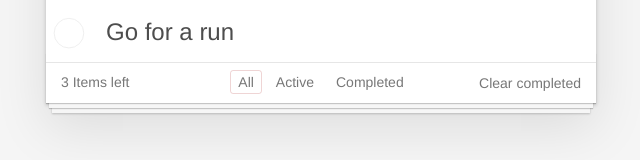
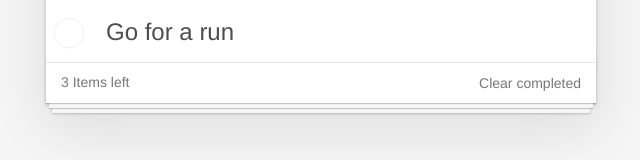
Before and after one commit to guywarburg/ng-todo, an Angular app: page / in a window 1280 px wide. Shown: the part 311-471 px from the top of the page, without its empty margins (319-959 px from the left). Built offline with nearby package versions, Linux system fonts and the light colour scheme.

Commit message:
another few steps

```diff
--- a/src/app/app.component.html
+++ b/src/app/app.component.html
@@ -14,19 +14,8 @@
   </section>
   <footer class="footer">
     <span class="todo-count">
-      <strong>{{ todoItems.length }}</strong> Items left
+      <strong>{{ todoItems | countBy : 'completed' : false }}</strong> Items left
     </span>
-    <ul class="filters">
-      <li>
-        <a href="#/" class="selected">All</a>
-      </li>
-      <li>
-        <a href="#/active">Active</a>
-      </li>
-      <li>
-        <a href="#/completed">Completed</a>
-      </li>
-    </ul>
     <button class="clear-completed" (click)="clearCompleted()">Clear completed</button>
   </footer>
 </section>
--- a/src/app/app.component.ts
+++ b/src/app/app.component.ts
@@ -1,4 +1,4 @@
-import { Component } from '@angular/core';
+import { Component, DoCheck } from '@angular/core';
 import { Task } from './task';
 
 @Component({
@@ -55,4 +55,8 @@ export class AppComponent {
   clearCompleted():void {
     this.todoItems = this.todoItems.filter(todo => !todo.completed);
   }
+
+  ngDoCheck(){
+    this.todoItems = [...this.todoItems];
+  }
 }
--- a/src/app/app.module.ts
+++ b/src/app/app.module.ts
@@ -5,6 +5,7 @@ import { HttpModule } from '@angular/http';
 
 import { AppComponent } from './app.component';
 import { TodoItemComponent } from './todo-item/todo-item.component';
+import { SharedModule } from './shared/shared.module';
 
 @NgModule({
   declarations: [
@@ -14,7 +15,8 @@ import { TodoItemComponent } from './todo-item/todo-item.component';
   imports: [
     BrowserModule,
     FormsModule,
-    HttpModule
+    HttpModule,
+    SharedModule
   ],
   providers: [],
   bootstrap: [AppComponent]
--- /dev/null
+++ b/src/app/shared/pipes/count-by/count-by.pipe.ts
@@ -0,0 +1,12 @@
+import { Pipe, PipeTransform } from '@angular/core';
+
+@Pipe({
+  name: 'countBy'
+})
+export class CountByPipe implements PipeTransform {
+
+  transform(list: any[], key: string, match: any): number {
+    return list.filter(item => item[key] === match).length;
+  }
+
+}
--- a/src/app/todo-item/todo-item.component.html
+++ b/src/app/todo-item/todo-item.component.html
@@ -10,7 +10,7 @@
   </div>
   <input class="edit" #editTodo
         [value]="item.label"
-        (keyup.enter)="updateLabel(editTodo.value); editTodo.value=''"
-        (blur)="item.editing = false; editTodo.value=''"
-        (keyup.escape)="item.editing = false; editTodo.value=''">
+        (keyup.enter)="updateLabel(editTodo.value)"
+        (blur)="item.editing = false"
+        (keyup.escape)="item.editing = false">
 </li>
--- a/src/app/todo-item/todo-item.component.ts
+++ b/src/app/todo-item/todo-item.component.ts
@@ -19,6 +19,7 @@ export class TodoItemComponent {
   }
 
   updateLabel(newLabel): void {
-    this.changeLabel.emit({item: this.item, newVal: newLabel});
+    this.item.label = newLabel;
+    this.item.editing = false;
   }
 }
```
Also changed, not shown: src/app/shared/shared.module.ts (added, +12 -0 lines), 1 other file (tests, documents, lock files or other folders).
